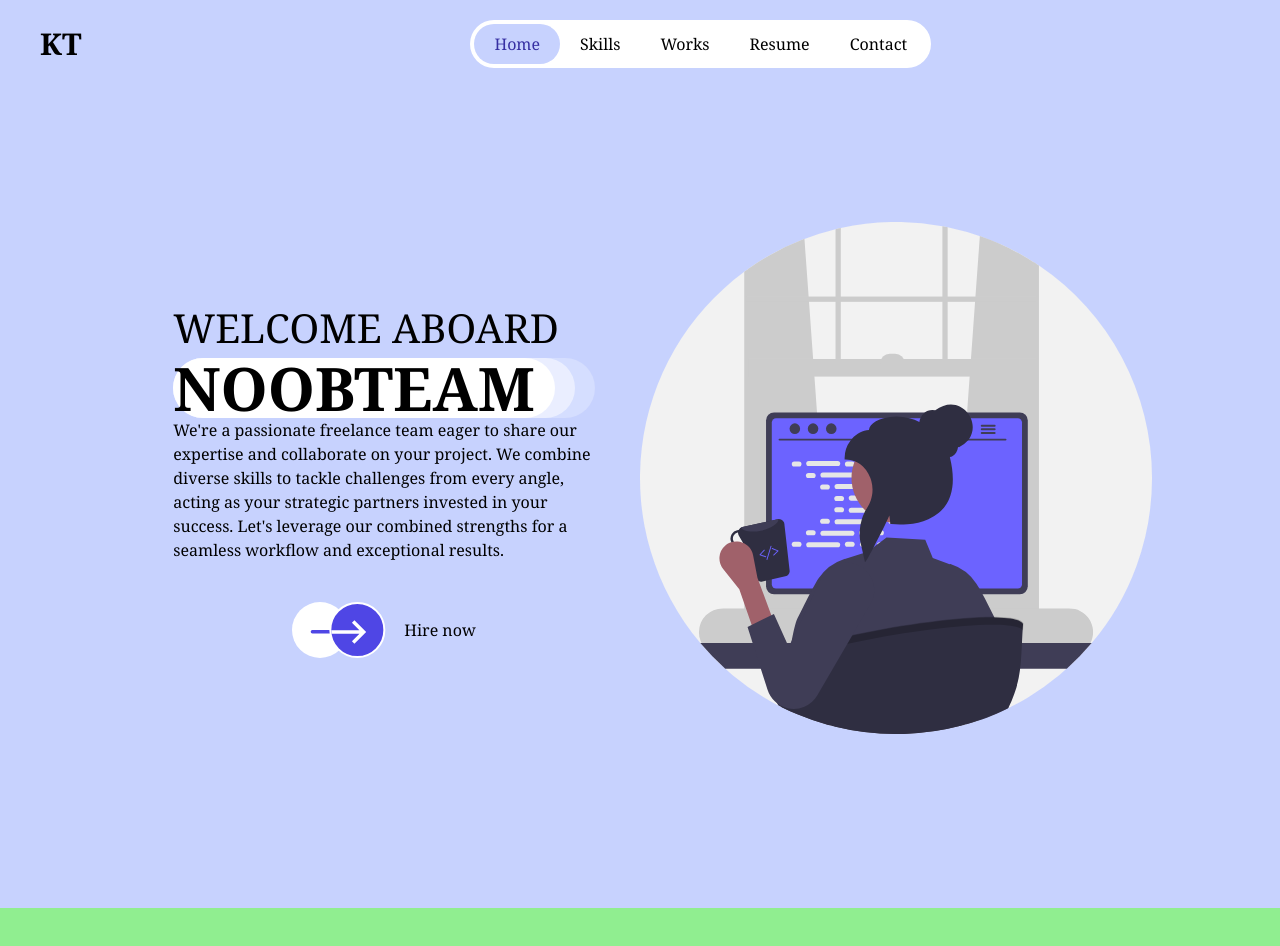
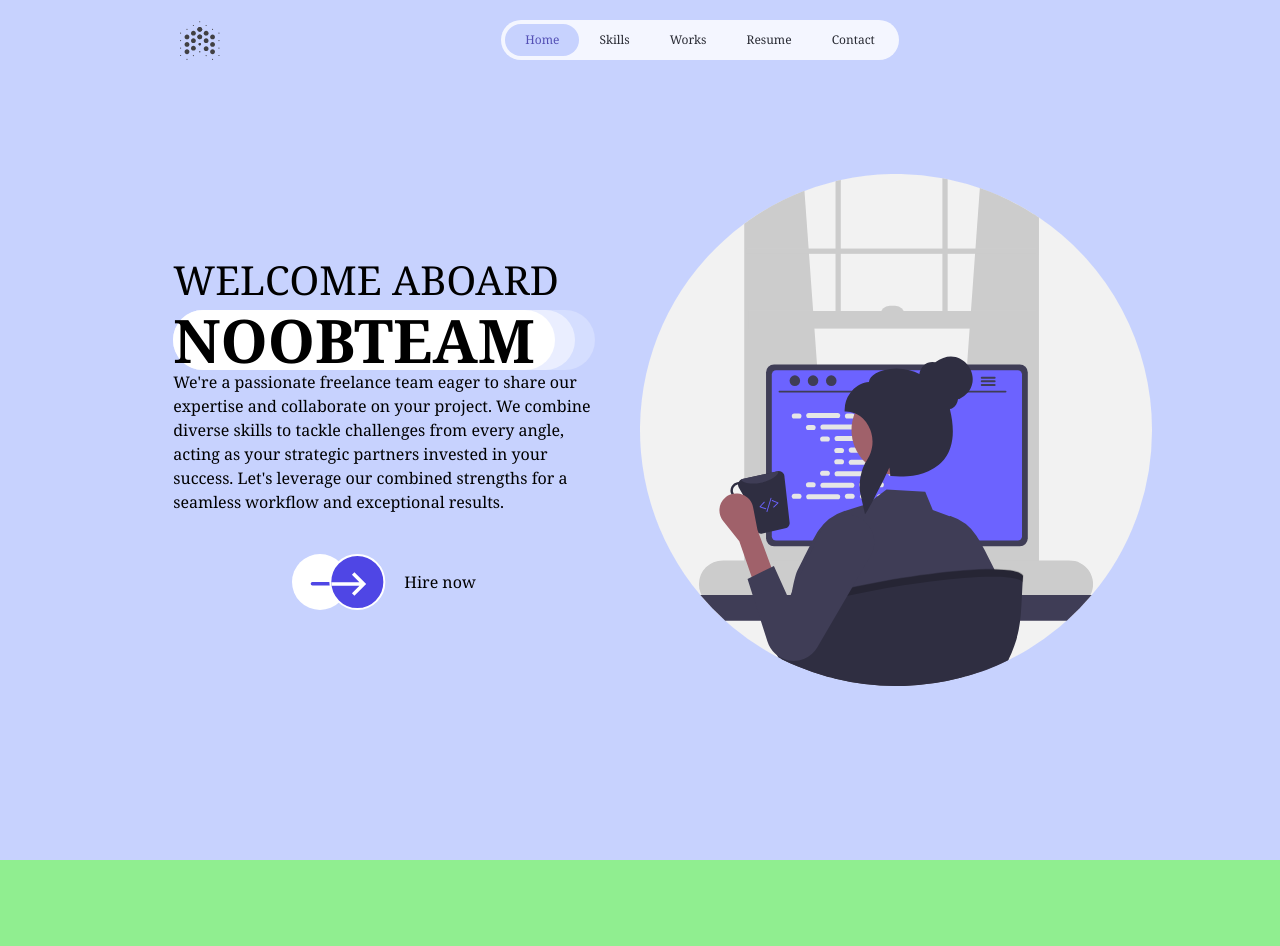
Before and after one commit to KienTruong123/team-portfolio, a Next.js app: page / in a window 1280 px wide. Shown: the top 946 px of the page. Built offline with nearby package versions, Linux system fonts and the light colour scheme.

Commit message:
feat: add logo

```diff
--- a/src/components/navbar/index.tsx
+++ b/src/components/navbar/index.tsx
@@ -1,11 +1,12 @@
 "use client";
 import { cn, useDebounce } from "@/libs";
 import Link from "next/link";
+import Image from "next/image";
 import React, { FC, useEffect, useRef, useState } from "react";
 
 export interface NavBarProps {
   items: { id: number; name: string }[];
-  observerRefs: React.MutableRefObject<(HTMLDivElement | null)[]>;
+  observerRefs: React.MutableRefObject<(HTMLElement | null)[]>;
 }
 
 const NavBar: FC<NavBarProps> = ({ observerRefs, items = [] }) => {
@@ -36,30 +37,30 @@ const NavBar: FC<NavBarProps> = ({ observerRefs, items = [] }) => {
       });
     }
     return () => currObserver?.forEach((observer) => observer?.disconnect());
-  // eslint-disable-next-line react-hooks/exhaustive-deps
+    // eslint-disable-next-line react-hooks/exhaustive-deps
   }, [observerRefs]);
 
   return (
-    <nav className="container flex items-center justify-between sticky top-5 bg-pr m-10 mt-5">
-      <div className="logo">
-        <Link href="/" className="text-3xl font-bold sm:text-3xl">
-          KT
+    <nav className="container flex items-center justify-center md:justify-around sticky top-5 bg-pr md:mx-10 mt-5">
+      <div className="logo hidden md:block">
+        <Link href="/">
+          <Image alt="logo" src='/logo.svg' width={40} height={40}/>
         </Link>
       </div>
-      <ul className="flex items-center bg-white p-1 rounded-full">
+      <ul className="flex items-center bg-white p-1 rounded-full opacity-80 hover:opacity-100">
         {items.map((item, key) => {
           return (
             <Link href={`#${item.id}`} key={`item-${key}`} scroll>
               <li
                 className={cn(
-                  visibleKey == key && "bg-primary-200 text-primary-800",
-                  "px-5 py-2 rounded-full cursor-pointer"
+                  visibleKey == key ? "bg-primary-200 text-primary-800 font-medium" : "font-extralight",
+                  "px-3 md:px-5 py-1 md:py-2 rounded-full cursor-pointer text-xs"
                 )}
                 onClick={() => {
                   setTimeout(() => setActiveIndex(key), 100);
                 }}
               >
-                <span className="capitalize font-extralight">{item.name}</span>
+                <span className="capitalize ">{item.name}</span>
               </li>
             </Link>
           );
```
Also changed, not shown: public/logo.svg (added).
